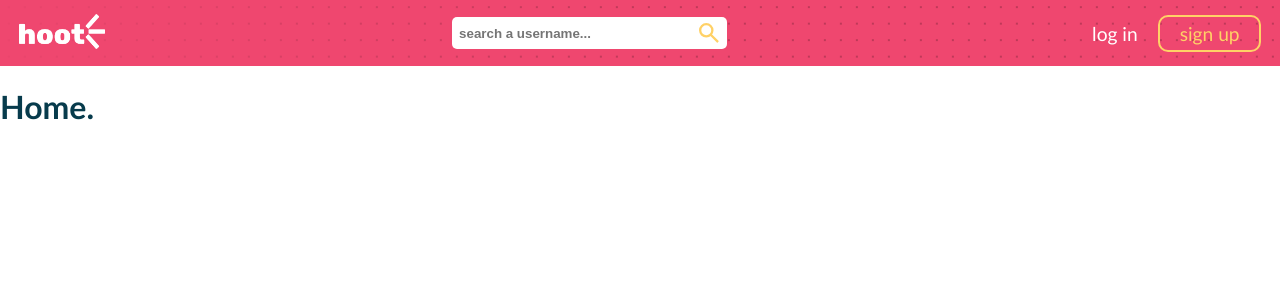
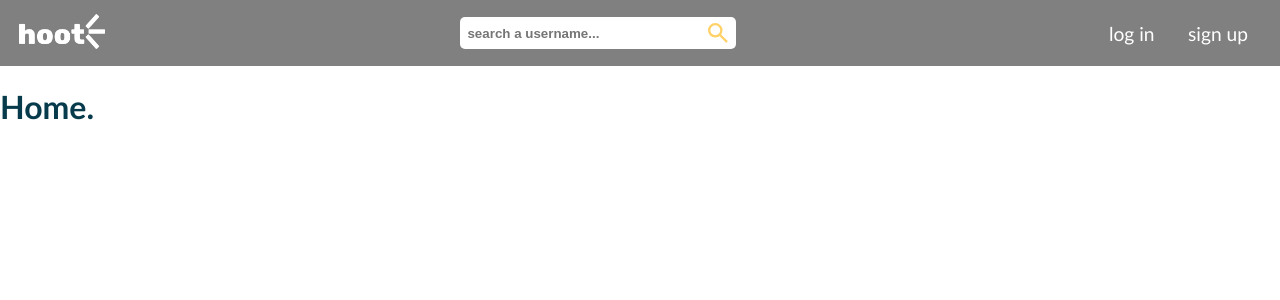
Before and after one commit to oceallaighparaic/hoot, a Python web app: template templates/generic/home.html in a window 1280 px wide. Shown: the top 300 px of the page. Run offline with Jinja, Linux system fonts and the light colour scheme; the template is opened without the code that fills it, so the values that code supplies are empty; style sheets or scripts are compiled from the project's sources.

Commit message:
Minimized nav styling

```diff
--- a/static/scss/_nav.sass
+++ b/static/scss/_nav.sass
@@ -3,38 +3,7 @@
 @use 'nav_color' as nav
 
 nav
-    position: relative
-
-    $n_dots_x: 80
-    $n_dots_y: 4
-    $dot_size: 1px
-    &::before // background color
-        content: ""
-        position: absolute
-        width: 100%
-        height: 100%
-        top: 0
-        left: 0
-        z-index: -2
-        background-color: nav.$background-color
-    &::after // dots
-        content: ""
-        position: absolute
-
-        $dot_gap_x: calc(100% / $n_dots_x) // width / N dots
-        $dot_gap_y: calc(100% / $n_dots_y) // height / N dots
-        width: 100%
-        height: 100%
-
-        left: 0
-        top: 0
-        z-index: -1
-
-        background-image: radial-gradient(circle at $dot_size $dot_size, color.change(nav.$dot_color, $alpha: 0.2) $dot_size, transparent 0)
-        background-size: $dot_gap_x $dot_gap_y
-        background-position: $dot_gap_x*0.5 $dot_gap_y*0.5
-        mask-image: linear-gradient(to left, black 50%, transparent 105%)
-
+    background-color: grey
     ul
         display: flex
         flex-flow: row nowrap
@@ -51,10 +20,6 @@ nav
             img
                 height: 35px
                 width: auto
-
-                transition: transform ease 0.2s
-                &:hover
-                    transform: scale(1.05) rotate(-1.5deg)
 
             &:has(.nav-search)
                 margin: 0 auto
@@ -96,12 +61,6 @@ nav
 
             background-color: base.$primary-light
 
-            transition: background-color ease 0.2s, transform ease 0.2s
-            &:hover
-                background-color: base.$primary-mid
-                transform: translateX(-5px) scale(1.05)
-                box-shadow: 0 0 12px 2px color.change(base.$primary-mid, $alpha: 0.4)
-
 %nav-btn-base
     display: block
     font-size: 1.2em
@@ -112,37 +71,7 @@ nav
     @extend %nav-btn-base
     padding: 5px 1vw
     color: nav.$btn-color
-
-    position: relative
-    &::before // underline
-        content: ""
-        position: absolute
-        left: 10%
-        bottom: 0
-
-        width: 0
-        height: 2px
-        background-color: nav.$btn-color
-
-        transition: width ease 0.2s
-
-    transition: color ease 0.2s
-    &:hover
-        color: nav.$btn-hover-color
-
-        &::before
-            background-color: nav.$btn-hover-color
-            width: 80%
 .nav-cta
     @extend %nav-btn-base
-    color: base.$accent-one
-    border: base.$accent-one solid 2.5px
-    background-color: transparent
-    border-radius: 10px
-
-    transition: color ease 0.2s, border-color ease 0.2s, box-shadow ease 0.5s, transform ease 0.2s
-    &:hover
-        color: color.adjust(base.$accent-one, $lightness: -15%)
-        border-color: color.adjust(base.$accent-one, $lightness: -15%)
-        box-shadow: 0 0 12px 2px color.change(base.$accent-one, $alpha: 0.4)
-        transform: scale(1.02)
+    padding: 5px 1vw
+    color: nav.$btn-color
```
